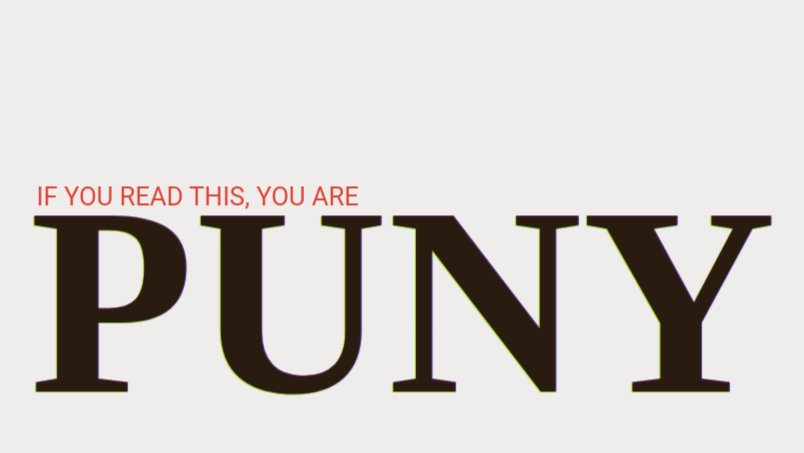
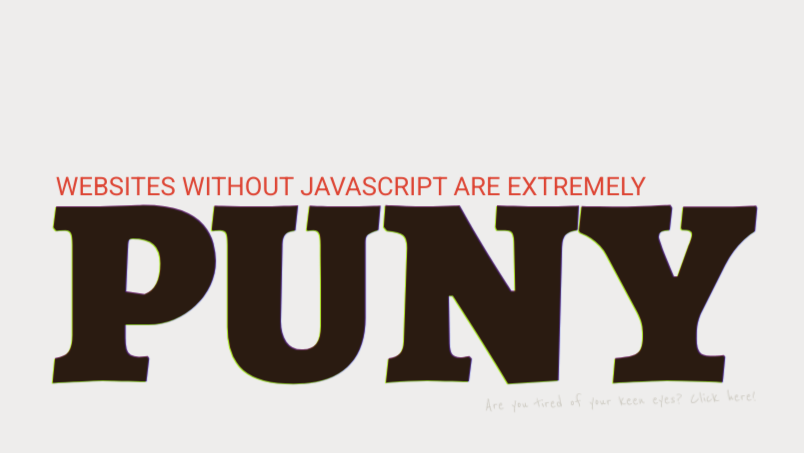
Before and after one commit to SimonGoetz/puny.website, a plain HTML site: page index.html in a window 1280 px wide. Shown: the part 129-582 px from the top of the page, without its empty margins (238-1042 px from the left). Drawn offline with nearby package versions, Linux system fonts and the light colour scheme.

Commit message:
Out of my HTML evil Javascript

```diff
--- a/index.html
+++ b/index.html
@@ -2,34 +2,21 @@
 <html lang="en">
 <head>
 	<meta charset="UTF-8">
+	<meta name="description" content="The radically puny website of Simon the product potatoe.">
 	<title>puny website</title>
 	<link rel="stylesheet" href="style.css">
+	<link href="https://fonts.googleapis.com/css2?family=Alegreya:wght@900&family=Reenie+Beanie&family=Roboto&display=swap" rel="stylesheet">
+	<script type="text/javascript" src="evil.js"></script>
 </head>
-<body>
+</head>
+<body onload = randomquotes();>
 	<article>
 
 		<h2 id="caption">Websites without Javascript are extremely</h2>
 
-  		<script>
-			var quotes = [
-				"this website is indeed very",
-					"Ana is rather",
-					"Jo's website will be at least as",
-					"Yoda looked very",
-					"Your mom is pretty",
-					"I wanted a pony but got a website that is",
-					"Your reload button is also",
-					"Sushi tends to be",
-					"Unicorns are not at all",
-					"Websites with Javascript can still be",
-					"hello world, i am",
-					"if you read this, you are"
-			];
-			var quote = quotes[Math.floor(Math.random() * quotes.length)];
-			document.getElementById("caption").innerHTML = quote;
-  		</script>
+  		<h1 class="glitch" glitch-text="PUNY">PUNY</h1>
 
-		<h1 class="glitch" glitch-text="PUNY">PUNY</h1>
+		<p class="notefromauthor">  Are you tired of your keen eyes? Click here!  </p>
 
 	</article>
 
```
